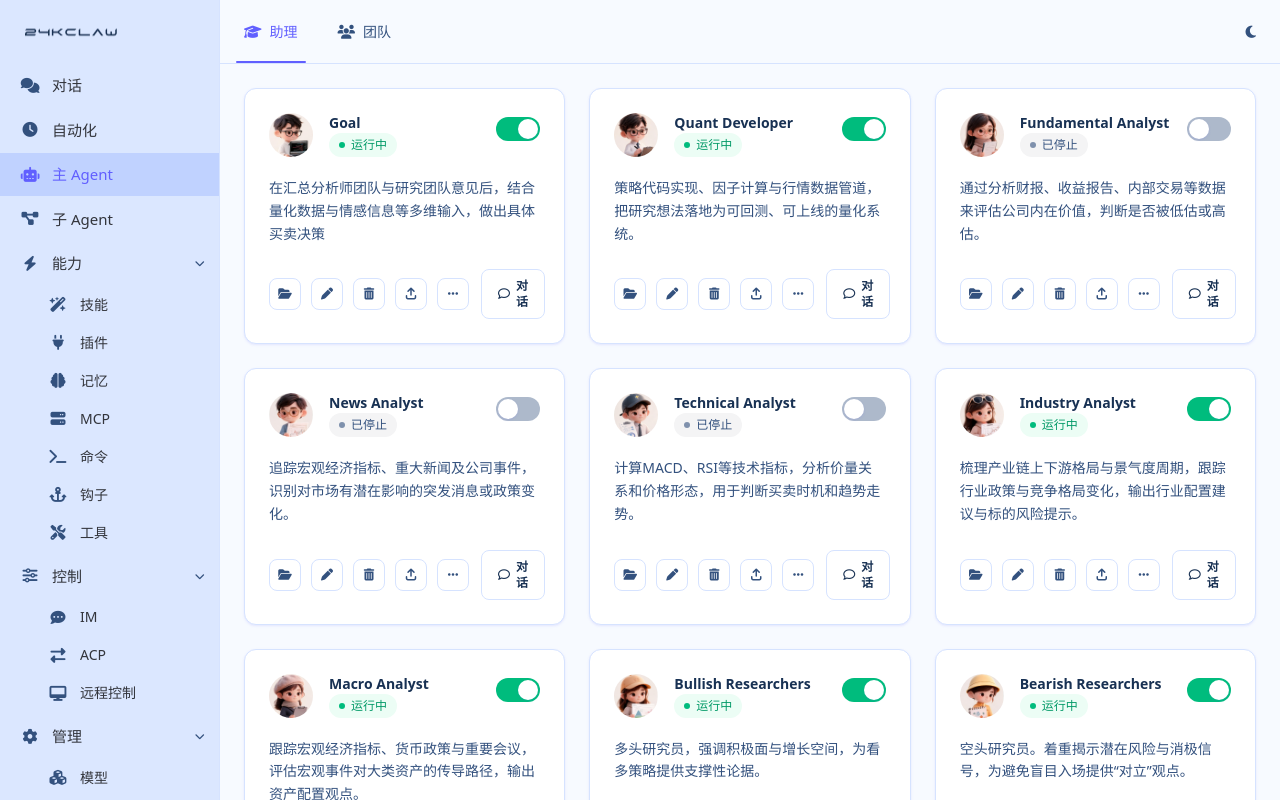
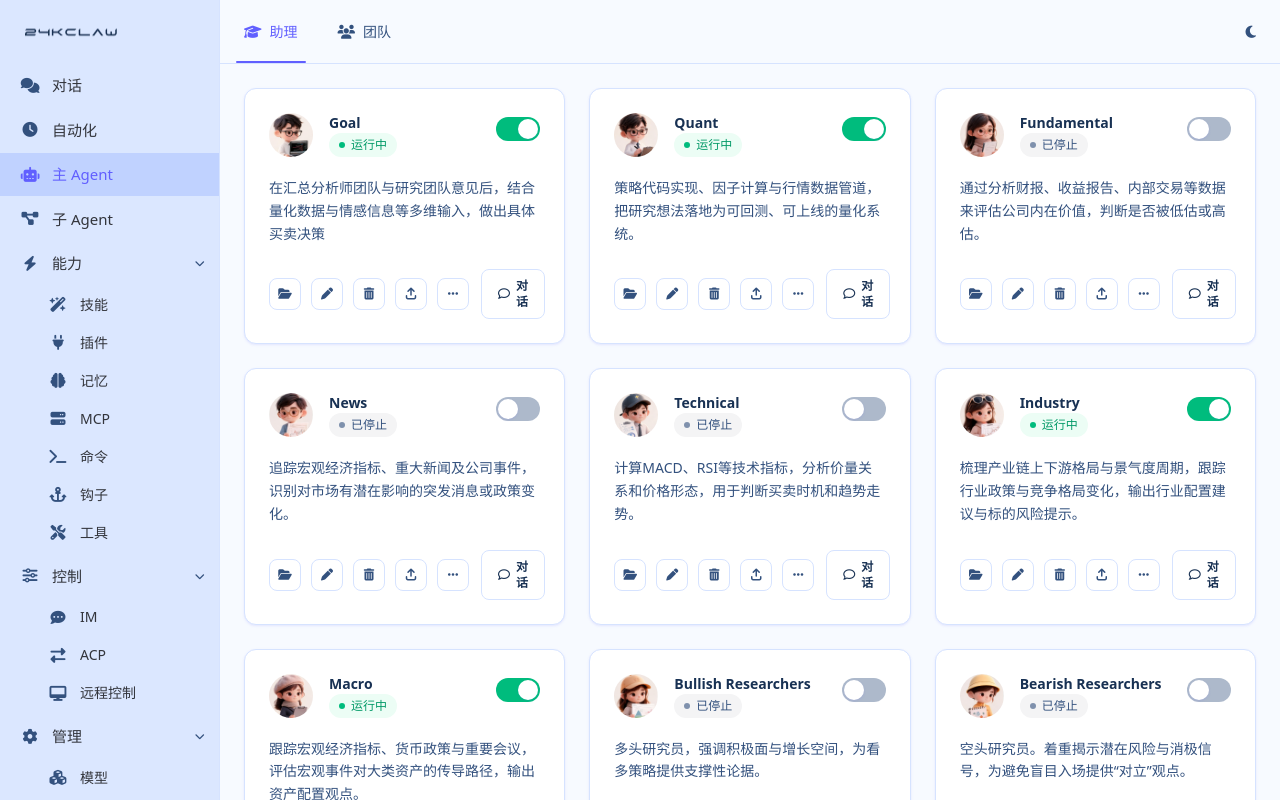
Before and after one commit to 24krmb/24K-Claw-Web, a React (Vite) app: page /agents/mine in a window 1280 px wide. Shown: the top 800 px of the page. Built offline with nearby package versions, Linux system fonts and the light colour scheme.

Commit message:
chore 用户手动调整助理名称与运行状态
- 7 个助理名称缩短：Quant/Fundamental/News/Technical/Industry/Macro/Sentiment
- Bullish Researchers、Bearish Researchers 置为停止

```diff
--- a/src/data/assistants.ts
+++ b/src/data/assistants.ts
@@ -13,21 +13,21 @@ export const myAssistants: Assistant[] = [
   },
   {
     id: 'quant-developer',
-    name: 'Quant Developer',
+    name: 'Quant',
     avatar: '/images/avatars/8.png',
     running: true,
     description:'策略代码实现、因子计算与行情数据管道，把研究想法落地为可回测、可上线的量化系统。',
   },
   {
     id: 'Fundamental Analyst',
-    name: 'Fundamental Analyst',
+    name: 'Fundamental',
     avatar: '/images/avatars/2.png',
     running: false,
     description:'通过分析财报、收益报告、内部交易等数据来评估公司内在价值，判断是否被低估或高估。',
   },
   {
     id: 'News Analyst',
-    name: 'News Analyst',
+    name: 'News',
     avatar: '/images/avatars/4.png',
     running: false,
     description:
@@ -35,21 +35,21 @@ export const myAssistants: Assistant[] = [
   },
   {
     id: 'Technical Analyst',
-    name: 'Technical Analyst',
+    name: 'Technical',
     avatar: '/images/avatars/5.png',
     running: false,
     description:'计算MACD、RSI等技术指标，分析价量关系和价格形态，用于判断买卖时机和趋势走势。',
   },
   {
     id: 'industry-analyst',
-    name: 'Industry Analyst',
+    name: 'Industry',
     avatar: '/images/avatars/17.png',
     running: true,
     description:'梳理产业链上下游格局与景气度周期，跟踪行业政策与竞争格局变化，输出行业配置建议与标的风险提示。',
   },
   {
     id: 'macro-analyst',
-    name: 'Macro Analyst',
+    name: 'Macro',
     avatar: '/images/avatars/19.png',
     running: true,
     description:'跟踪宏观经济指标、货币政策与重要会议，评估宏观事件对大类资产的传导路径，输出资产配置观点。',
@@ -59,14 +59,14 @@ export const myAssistants: Assistant[] = [
     id: 'Bullish Researchers',
     name: 'Bullish Researchers',
     avatar: '/images/avatars/9.png',
-    running: true,
+    running: false,
     description:'多头研究员，强调积极面与增长空间，为看多策略提供支撑性论据。',
   },
   {
     id: 'Bearish Researchers',
     name: 'Bearish Researchers',
     avatar: '/images/avatars/10.png',
-    running: true,
+    running: false,
     description:'空头研究员。着重揭示潜在风险与消极信号，为避免盲目入场提供“对立”观点。',
   },
   {
@@ -100,7 +100,7 @@ export const myAssistants: Assistant[] = [
   },
   {
     id: 'Sentiment Analyst',
-    name: 'Sentiment Analyst',
+    name: 'Sentiment',
     avatar: '/images/avatars/3.png',
     running: false,
     description:'关注社交媒体、舆情打分以及公司内部情绪等公众信息，预测短期投资者行为可能对股价带来的影响。',
```
